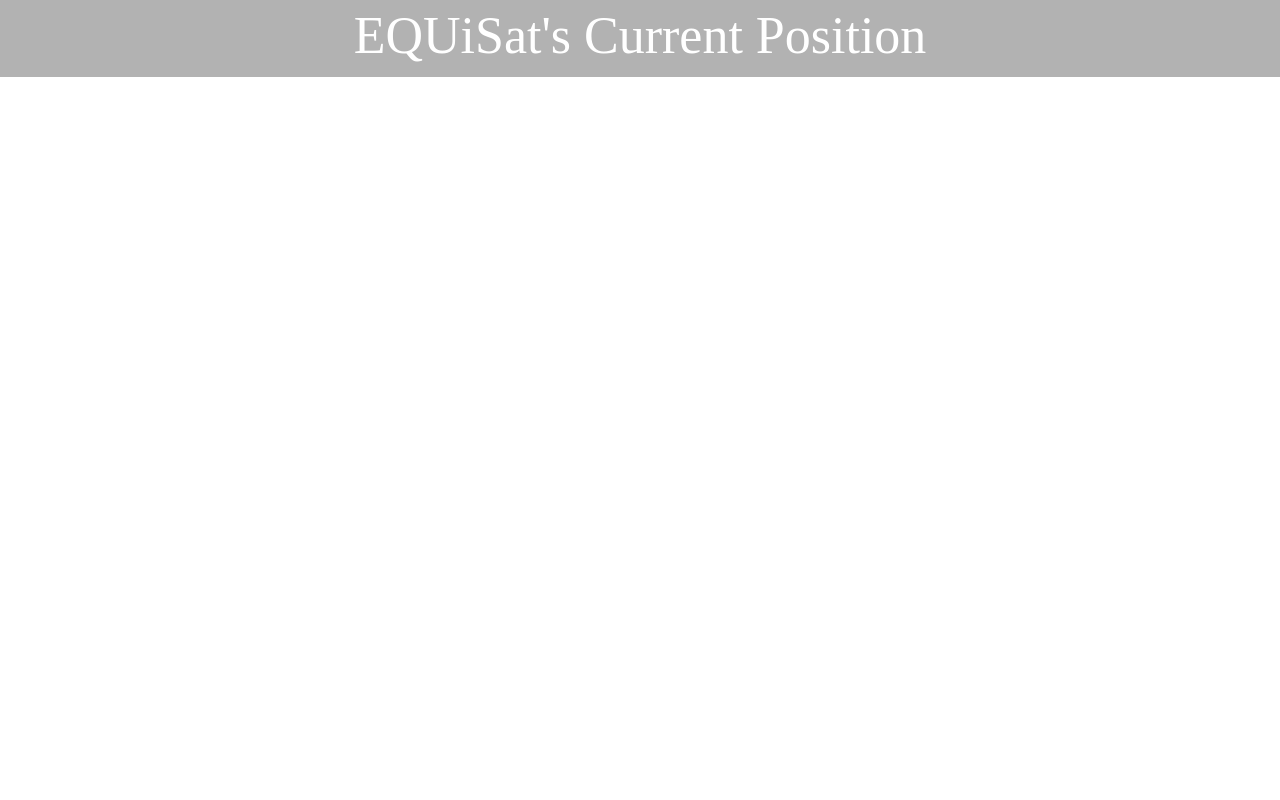
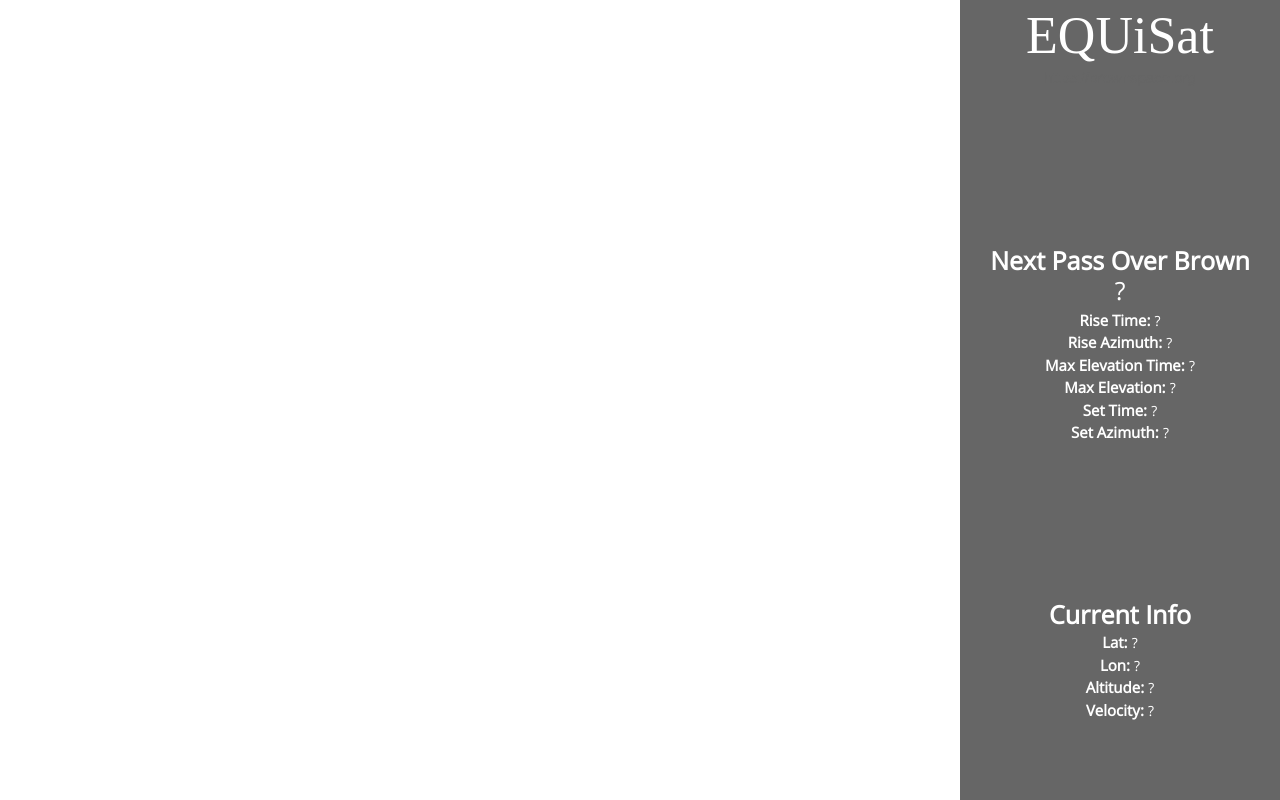
Before and after one commit to BrownSpaceEngineering/equisat-status, a website: page index.html in a window 1280 px wide. Drawn offline with Linux system fonts and the light colour scheme; some packages are replaced by stand-ins of ours; no server answers; a web font is replaced by a local one.

Commit message:
:sweat_drops: added current and next pass info :sweat_drops:
:sweat_drops: :sweat_drops: :sweat_drops: :sweat_drops: :sweat_drops: :sweat_drops: :sweat_drops: :sweat_drops: :sweat_drops:

```diff
--- a/css/main.css
+++ b/css/main.css
@@ -228,10 +228,45 @@
 
 .l1-txt2 {
 	font-family: OpenSans-Regular;
-	font-size: 70px;
+	font-size: 25px;
 	color: #fff;
 	line-height: 1;
+	font-weight: bold;
+	padding-bottom: 5px
 }
+
+.pass-time {
+	font-family: OpenSans-Regular;
+	font-size: 25px;
+	color: #fff;
+	line-height: 1;
+	padding-bottom: 7px;
+}
+
+.fieldname {
+	font-family: OpenSans-Regular;
+	font-size: 15px;
+	color: #fff;
+	line-height: 1;
+	font-weight: bold;
+	display: inline-block;
+}
+
+.fieldvalue {
+	font-family: OpenSans-Regular;
+	font-size: 14px;
+	color: #fff;
+	line-height: 1;
+	display: inline-block;
+}
+
+#info-container {
+	display: flex;
+    flex-direction: column;
+    justify-content: space-evenly;
+    height: 100%;
+}
+
 .size1 {
 	width: 100%;
 	height: 100vh;
@@ -381,14 +416,17 @@
 
 .sec-header {
 	position: absolute;
-	left: 0;
+	/*left: 0;*/
 	right: 0;
 	margin: auto;
 	z-index: 5;
-	background-color: rgba(0, 0, 0, .3);
+	background-color: rgba(0, 0, 0, .6);
 	padding: 5px;
 	text-align: center;
-	line-height: 30px;
+	/*line-height: 30px;*/
+	height: 100%;
+	width: 25%;
+	overflow: hidden;
 }
 
 .progress {
--- a/index.html
+++ b/index.html
@@ -22,9 +22,66 @@
 <body>
 	<div class= "section" id="pre-deployment">
 		<div class="sec-header">
-			<h3 class="l1-txt1 txt-center p-b-5" id="title">
-				EQUiSat's Current Position
+			<h3 class="l1-txt1 txt-center" id="title">
+				EQUiSat
 			</h3>
+			https://brownspace.org
+			<div id="info-container">
+				<div id="next-pass-info">
+					<h3 class="l1-txt2">
+						Next Pass Over Brown
+					</h3>
+					<h3 id="rise-time-big" class="pass-time">
+						?
+					</h3>
+					<div class="property">
+						<div class="fieldname">Rise Time: </div>
+						<div id="rise-time" class="fieldvalue">?</div>
+					</div>
+					<div class="property">
+						<div class="fieldname">Rise Azimuth: </div>
+						<div id="rise-azimuth" class="fieldvalue">?</div>
+					</div>
+					<div class="property">
+						<div class="fieldname">Max Elevation Time: </div>
+						<div id="max-elevation-time" class="fieldvalue">?</div>
+					</div>
+					<div class="property">
+						<div class="fieldname">Max Elevation: </div>
+						<div id="max-elevation" class="fieldvalue">?</div>
+					</div>
+					<div class="property">
+						<div class="fieldname">Set Time: </div>
+						<div id="set-time" class="fieldvalue">?</div>
+					</div>
+					<div class="property">
+						<div class="fieldname">Set Azimuth: </div>
+						<div id="set-azimuth" class="fieldvalue">?</div>
+					</div>
+				</div>
+
+				<div id="current-info">
+					<h3 class="l1-txt2">
+						Current Info
+					</h3>
+					<div class="property">
+						<div class="fieldname">Lat: </div>
+						<div id="lat" class="fieldvalue">?</div>
+					</div>
+					<div class="property">
+						<div class="fieldname">Lon: </div>
+						<div id="lng" class="fieldvalue">?</div>
+					</div>
+					<div class="property">
+						<div class="fieldname">Altitude: </div>
+						<div id="altitude" class="fieldvalue">?</div>
+					</div>
+					<div class="property">
+						<div class="fieldname">Velocity: </div>
+						<div id="velocity" class="fieldvalue">?</div>
+					</div>
+				</div>
+			</div>
 		</div>
 		<div id="map" class="flex-sa p-t-10 p-l-50 p-r-50"></div>
 	</div>
--- a/js/main.js
+++ b/js/main.js
@@ -97,6 +97,47 @@
     }
 }
 
+function printDate(date) {
+    // Create an array with the current month, day and time
+      var dateArr = [ date.getMonth() + 1, date.getDate(), date.getFullYear() ];
+    // Create an array with the current hour, minute and second
+      var timeArr = [ date.getHours(), date.getMinutes() ];
+    // Determine AM or PM suffix based on the hour
+      var suffix = ( timeArr[0] < 12 ) ? "AM" : "PM";
+    // Convert hour from military time
+      timeArr[0] = ( timeArr[0] < 12 ) ? timeArr[0] : timeArr[0] - 12;
+    // If hour is 0, set it to 12
+      timeArr[0] = timeArr[0] || 12;
+    // If seconds and minutes are less than 10, add a zero
+      for ( var i = 1; i < 3; i++ ) {
+        if ( timeArr[i] < 10 ) {
+          timeArr[i] = "0" + timeArr[i];
+        }
+      }
+    // Return the formatted string
+      return dateArr.join("/") + " at " + timeArr.join(":") + " " + suffix;
+}
+
+function getNextPass() {
+    $.get("/getNextPass", (res) => {
+        if (res.statuscode == 200) {
+            var riseTime = this.printDate(new Date(res.response.rise_time*1000));
+            document.getElementById("rise-time-big").innerHTML=riseTime;
+            document.getElementById("rise-time").innerHTML=riseTime;
+            document.getElementById("rise-azimuth").innerHTML=res.response.rise_azimuth.toFixed(2)+"°";
+            document.getElementById("max-elevation-time").innerHTML=this.printDate(new Date(res.response.max_alt_time*1000));
+            document.getElementById("max-elevation").innerHTML=res.response.max_alt.toFixed(2)+"°";
+            document.getElementById("set-time").innerHTML=this.printDate(new Date(res.response.set_time*1000));
+            document.getElementById("set-azimuth").innerHTML=res.response.set_azimuth.toFixed(2)+"°";
+
+            //run function again to get new pass time after the next pass finishes
+            var now = new Date();
+            var msUntilPassFinishes = (res.response.set_time*1000 - new Date().getTime());
+            setTimeout(function() {getNextPass()}, msUntilPassFinishes + 120*1000); //Add 2 minutes just in case to make sure pass is over so we get the next pass.
+        }
+    });
+}
+
 $(document).ready(() => {
     // continually update the location of EQUiSat on the map
     setInterval(() => {
@@ -111,6 +152,10 @@
                 map.setCenter(pos);
                 //drawEquisatPath(pos, map)
             }
+            document.getElementById("lat").innerHTML=res.lat;
+            document.getElementById("lng").innerHTML=res.lng;
+            document.getElementById("altitude").innerHTML=res.height.toFixed(2)+"km";
+            document.getElementById("velocity").innerHTML=res.velocity.toFixed(2)+"km/s";
         });
     }, 1000);
 
@@ -119,5 +164,7 @@
         getAndDrawOrbitLines();
     }, 1000*60*5);
 
+    getNextPass();
+
 
 });
```
Also changed, not shown: server.js (+26 -3 lines).
